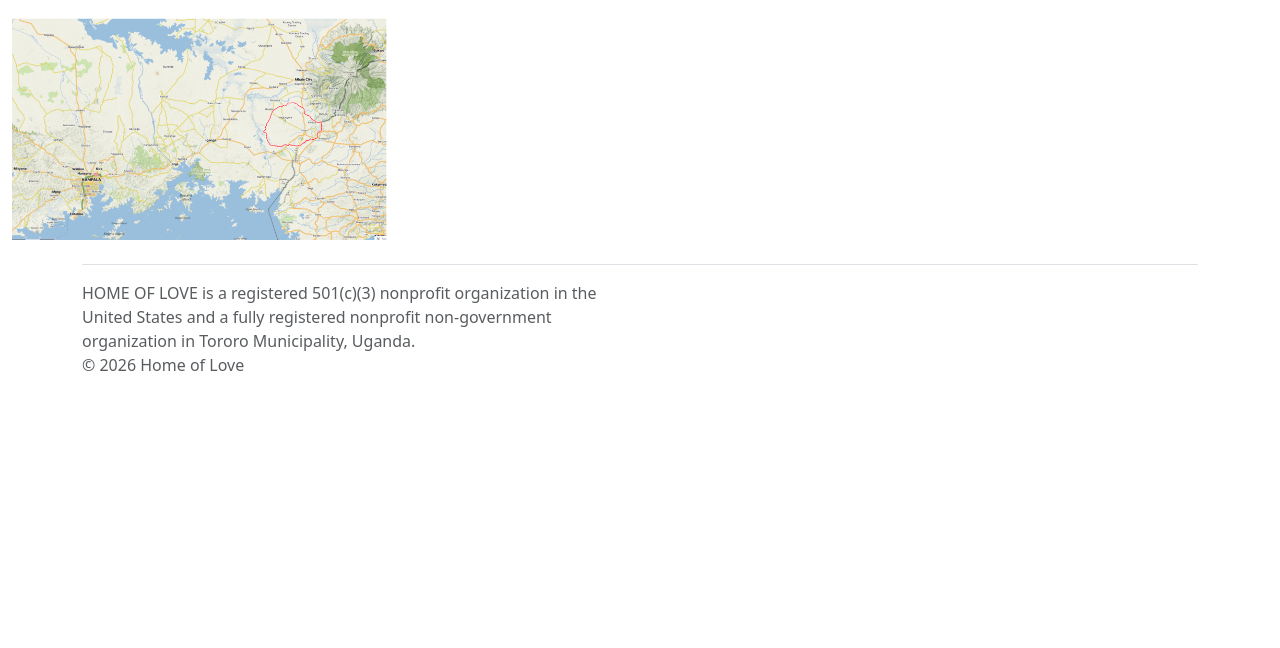
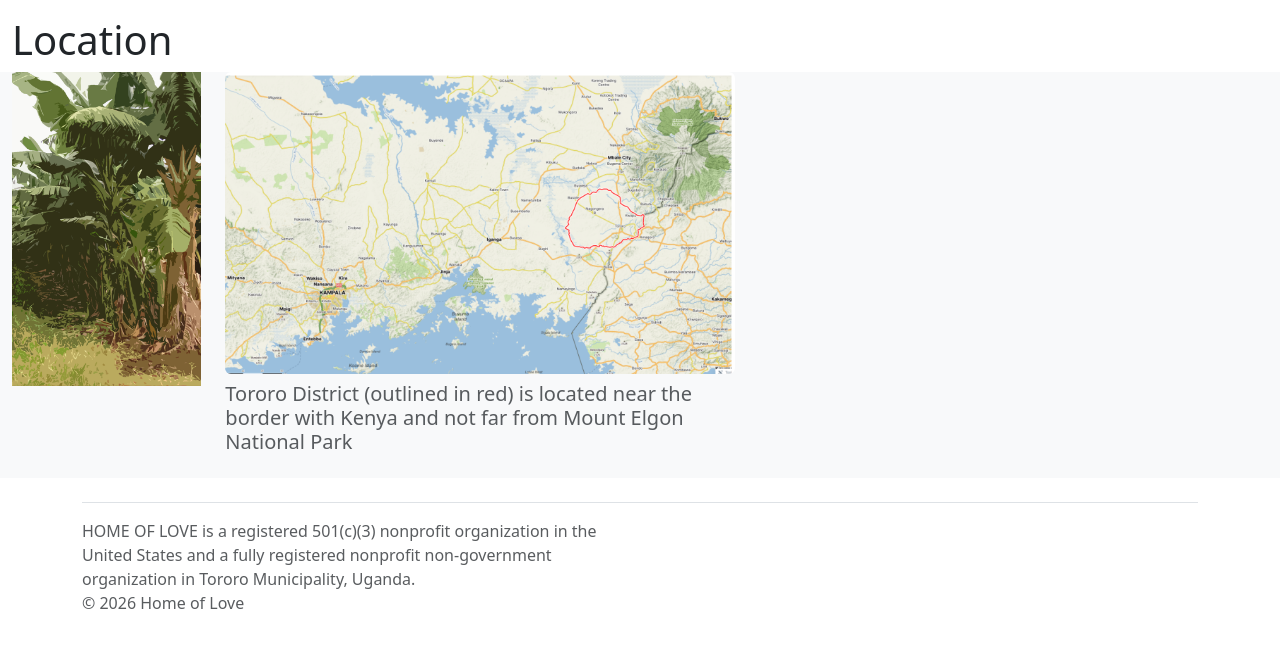
Before and after one commit to philiplessner/HOLO, a Flask app: page /location in a window 1280 px wide. Shown: the part 63-711 px from the top of the page. Run offline with Flask 3, Linux system fonts and the light colour scheme.

Commit message:
Added new artwork to Location Page side by side with map. Added title to Location page.

```diff
--- a/app/templates/location.html
+++ b/app/templates/location.html
@@ -2,11 +2,21 @@
 {% block content %}
 <section>
     <div class="container-fluid my-3 mx-8">
-
-        <img src="{{ url_for('static', filename='/images/tororo_map.webp') }}" alt="Map of Uganda" height=30% width=30% class="img-fluid">
+        <h1>Location</h1>
+        <div class="row bg-light text-dark">
+            <div class="col-2">
+                <img src="{{ url_for('static', filename='/images/banana.png') }}" class="img-fluid" alt="Banana">
+            </div>
+            <div class="col-5">
+                <figure class="figure">
+                    <img src="{{ url_for('static', filename='/images/tororo_map.webp') }}" class="figure-img img-fluid rounded"
+                    height="100%" alt="Map of Uganda">
+                    <figcaption class="figure-caption">
+                        <h5>Tororo District (outlined in red) is located near the border with Kenya and not far from Mount Elgon National Park</h5>
+                    </figcaption>
+                </figure>
+            </div>
+        </div>
     </div>
 </section>
-
-
-
 {% endblock %}
```
Also changed, not shown: app/static/images/Location_Page.png (renamed from app/static/images/Donate_Page_Photo.png), app/static/images/banana.png (renamed from app/static/images/holo-background.png).
